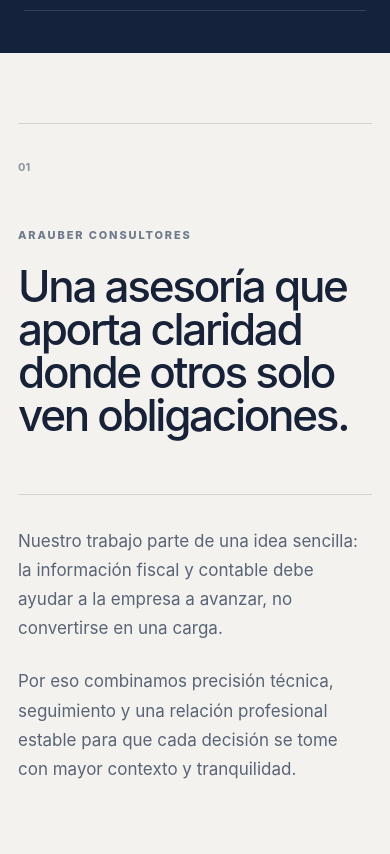
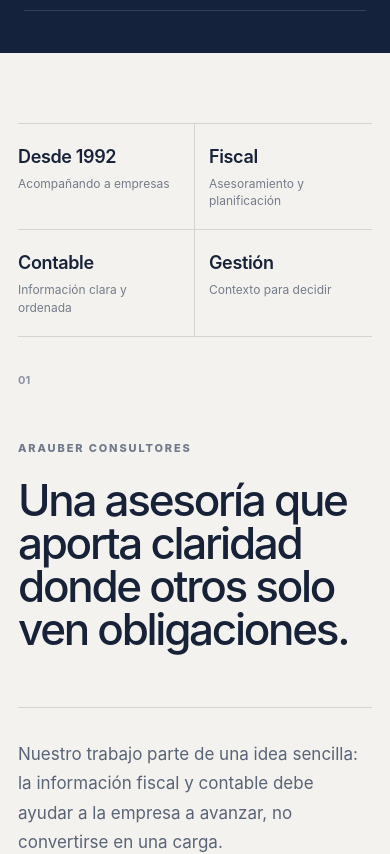
Before and after one commit to alvarixai-oss/arauber-consultores, a React (Vite) app: page / in a window 390 px wide. Shown: the part 1320-2174 px from the top of the page. Built offline with nearby package versions, Linux system fonts and the light colour scheme.

Commit message:
Add credibility process and fiscal updates sections

```diff
--- a/src/App.jsx
+++ b/src/App.jsx
@@ -24,10 +24,35 @@ const services = [
   }
 ];
 
-const principles = [
-  ["Rigor", "Cada decisión parte de información bien revisada y de un criterio profesional sólido."],
-  ["Cercanía", "Una relación directa, clara y estable con las personas que conocen tu empresa."],
-  ["Continuidad", "Acompañamiento pensado a largo plazo, no únicamente para resolver una obligación puntual."]
+const workSteps = [
+  ["01", "Entendemos tu empresa", "Partimos de tu actividad, tus prioridades y la realidad de tu negocio."],
+  ["02", "Ordenamos la información", "Damos estructura a la documentación y a los datos que sostienen cada decisión."],
+  ["03", "Cumplimos y anticipamos", "Seguimos obligaciones, plazos y cambios normativos con criterio y previsión."],
+  ["04", "Te ayudamos a planificar", "Convertimos la información fiscal y contable en contexto útil para decidir."]
+];
+
+const fiscalUpdates = [
+  {
+    date: "Octubre 2026",
+    tag: "Facturación",
+    title: "VERI*FACTU: nuevos plazos para adaptar los sistemas de facturación",
+    text: "Las entidades sujetas al Impuesto sobre Sociedades deberán tener sus sistemas adaptados antes del 1 de enero de 2027.",
+    href: "https://sede.agenciatributaria.gob.es/Sede/iva/sistemas-informaticos-facturacion-verifactu.html"
+  },
+  {
+    date: "Octubre 2026",
+    tag: "Empresa",
+    title: "Factura electrónica: comienza el calendario de implantación",
+    text: "La entrada en vigor de la Orden HAC/1028/2026 activa los plazos de aplicación de la factura electrónica entre empresas.",
+    href: "https://sede.agenciatributaria.gob.es/Sede/iva/factura-electronica/calendario-implantacion.html"
+  },
+  {
+    date: "2026",
+    tag: "Sociedades",
+    title: "Tipos del Impuesto sobre Sociedades aplicables en 2026",
+    text: "La Agencia Tributaria recoge los tipos vigentes para el ejercicio, con especial atención a micropymes y entidades de reducida dimensión.",
+    href: "https://sede.agenciatributaria.gob.es/Sede/impuesto-sobre-sociedades/que-base-imponible-se-determina-sociedades/tipo-impositivo.html"
+  }
 ];
 
 export default function App() {
@@ -62,6 +87,7 @@ export default function App() {
           <a href="#firma">La firma</a>
           <a href="#servicios">Servicios</a>
           <a href="#metodo">Cómo trabajamos</a>
+          <a href="#actualidad">Actualidad</a>
           <a href="#contacto">Contacto</a>
         </nav>
 
@@ -95,6 +121,13 @@ export default function App() {
             <div><span>03</span><strong>Visión de empresa</strong><p>Fiscalidad y contabilidad al servicio de decisiones reales.</p></div>
           </div>
         </aside>
+      </section>
+
+      <section className="credibility-strip" aria-label="Trayectoria y áreas de especialización">
+        <div><strong>Desde 1992</strong><span>Acompañando a empresas</span></div>
+        <div><strong>Fiscal</strong><span>Asesoramiento y planificación</span></div>
+        <div><strong>Contable</strong><span>Información clara y ordenada</span></div>
+        <div><strong>Gestión</strong><span>Contexto para decidir</span></div>
       </section>
 
       <section className="firm section" id="firma">
@@ -146,9 +179,9 @@ export default function App() {
           </div>
 
           <div className="principles">
-            {principles.map(([title, text], index) => (
-              <article className="principle reveal" data-reveal key={title}>
-                <span>0{index + 1}</span>
+            {workSteps.map(([number, title, text]) => (
+              <article className="principle reveal" data-reveal key={number}>
+                <span>{number}</span>
                 <h3>{title}</h3>
                 <p>{text}</p>
               </article>
@@ -157,8 +190,34 @@ export default function App() {
         </div>
       </section>
 
+      <section className="fiscal section" id="actualidad">
+        <div className="section-index">03</div>
+        <div className="section-heading reveal" data-reveal>
+          <p className="small-label">Actualidad fiscal</p>
+          <h2>Lo importante, explicado con claridad.</h2>
+          <p className="section-intro">
+            Una selección breve de cambios y fechas que pueden afectar a empresas y profesionales.
+          </p>
+        </div>
+
+        <div className="fiscal-list">
+          {fiscalUpdates.map((item) => (
+            <a className="fiscal-row reveal" data-reveal href={item.href} target="_blank" rel="noreferrer" key={item.title}>
+              <div className="fiscal-meta">
+                <span>{item.date}</span>
+                <strong>{item.tag}</strong>
+              </div>
+              <h3>{item.title}</h3>
+              <p>{item.text}</p>
+              <span className="fiscal-arrow" aria-hidden="true">↗</span>
+            </a>
+          ))}
+        </div>
+        <p className="fiscal-source reveal" data-reveal>Información basada en publicaciones oficiales de la Agencia Tributaria.</p>
+      </section>
+
       <section className="confidence section">
-        <div className="section-index">03</div>
+        <div className="section-index">04</div>
         <div className="confidence-grid">
           <div className="reveal" data-reveal>
             <p className="small-label">Una relación a largo plazo</p>
--- a/src/styles.css
+++ b/src/styles.css
@@ -625,3 +625,181 @@ footer p { margin: 0; }
     transition: none !important;
   }
 }
+
+
+.credibility-strip {
+  width: min(var(--max), calc(100% - 48px));
+  margin: 0 auto;
+  display: grid;
+  grid-template-columns: repeat(4, 1fr);
+  border-bottom: 1px solid var(--line);
+}
+
+.credibility-strip > div {
+  min-height: 112px;
+  padding: 28px 26px 24px 0;
+  border-right: 1px solid var(--line);
+}
+
+.credibility-strip > div:not(:first-child) {
+  padding-left: 26px;
+}
+
+.credibility-strip > div:last-child {
+  border-right: 0;
+}
+
+.credibility-strip strong,
+.credibility-strip span {
+  display: block;
+}
+
+.credibility-strip strong {
+  margin-bottom: 8px;
+  font-size: 18px;
+  font-weight: 610;
+  letter-spacing: -.02em;
+}
+
+.credibility-strip span {
+  color: #737c8b;
+  font-size: 12px;
+  line-height: 1.45;
+}
+
+.section-intro {
+  max-width: 620px;
+  margin: 24px 0 0;
+  color: #697386;
+  font-size: 16px;
+  line-height: 1.65;
+}
+
+.fiscal {
+  padding-top: 130px;
+}
+
+.fiscal-list {
+  border-top: 1px solid var(--line);
+}
+
+.fiscal-row {
+  display: grid;
+  grid-template-columns: 150px 1.05fr 1fr 28px;
+  gap: 28px;
+  align-items: start;
+  padding: 34px 0;
+  border-bottom: 1px solid var(--line);
+  transition: padding-left .28s ease, background .28s ease;
+}
+
+.fiscal-row:hover {
+  padding-left: 14px;
+  background: rgba(255,255,255,.34);
+}
+
+.fiscal-meta {
+  display: grid;
+  gap: 8px;
+  padding-top: 3px;
+}
+
+.fiscal-meta span {
+  color: #8a93a1;
+  font-size: 11px;
+}
+
+.fiscal-meta strong {
+  color: var(--sky);
+  font-size: 11px;
+  text-transform: uppercase;
+  letter-spacing: .12em;
+}
+
+.fiscal-row h3 {
+  margin: 0;
+  max-width: 520px;
+  font-size: 24px;
+  line-height: 1.15;
+  letter-spacing: -.035em;
+  font-weight: 580;
+}
+
+.fiscal-row p {
+  margin: 0;
+  color: #657083;
+  font-size: 14px;
+  line-height: 1.62;
+}
+
+.fiscal-arrow {
+  color: #79a9c0;
+  font-size: 18px;
+  text-align: right;
+}
+
+.fiscal-source {
+  margin: 22px 0 0;
+  color: #838c9a;
+  font-size: 11px;
+}
+
+@media (max-width: 1020px) {
+  .credibility-strip {
+    grid-template-columns: repeat(2, 1fr);
+  }
+
+  .credibility-strip > div:nth-child(2) {
+    border-right: 0;
+  }
+
+  .fiscal-row {
+    grid-template-columns: 110px 1fr 1fr 24px;
+  }
+}
+
+@media (max-width: 720px) {
+  .credibility-strip {
+    width: calc(100% - 36px);
+    grid-template-columns: 1fr 1fr;
+  }
+
+  .credibility-strip > div {
+    min-height: 98px;
+    padding: 22px 14px 20px 0;
+  }
+
+  .credibility-strip > div:not(:first-child) {
+    padding-left: 14px;
+  }
+
+  .credibility-strip > div:nth-child(odd) {
+    padding-left: 0;
+  }
+
+  .credibility-strip > div:nth-child(1),
+  .credibility-strip > div:nth-child(2) {
+    border-bottom: 1px solid var(--line);
+  }
+
+  .fiscal-row {
+    grid-template-columns: 1fr 24px;
+    gap: 14px 16px;
+    padding: 28px 0;
+  }
+
+  .fiscal-meta,
+  .fiscal-row h3,
+  .fiscal-row p {
+    grid-column: 1;
+  }
+
+  .fiscal-arrow {
+    grid-column: 2;
+    grid-row: 1;
+  }
+
+  .fiscal-row h3 {
+    font-size: 22px;
+  }
+}
```
